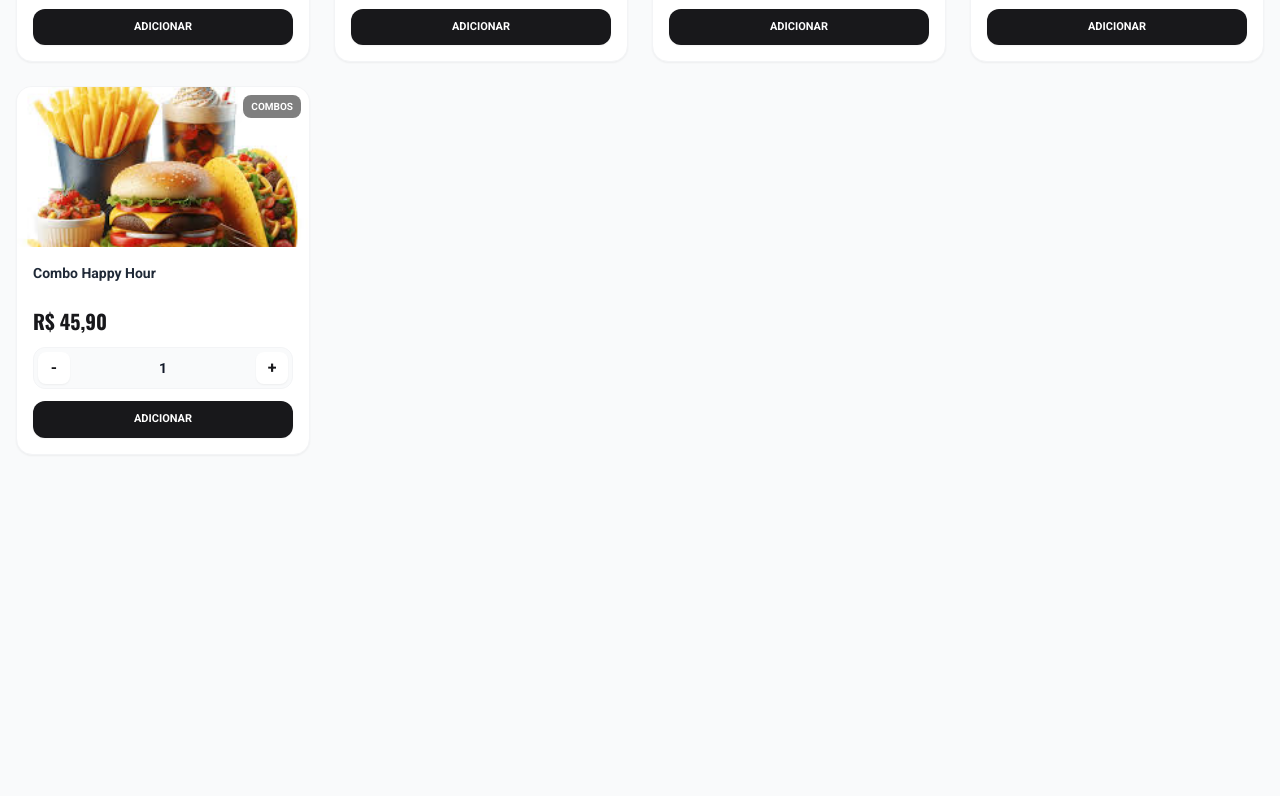
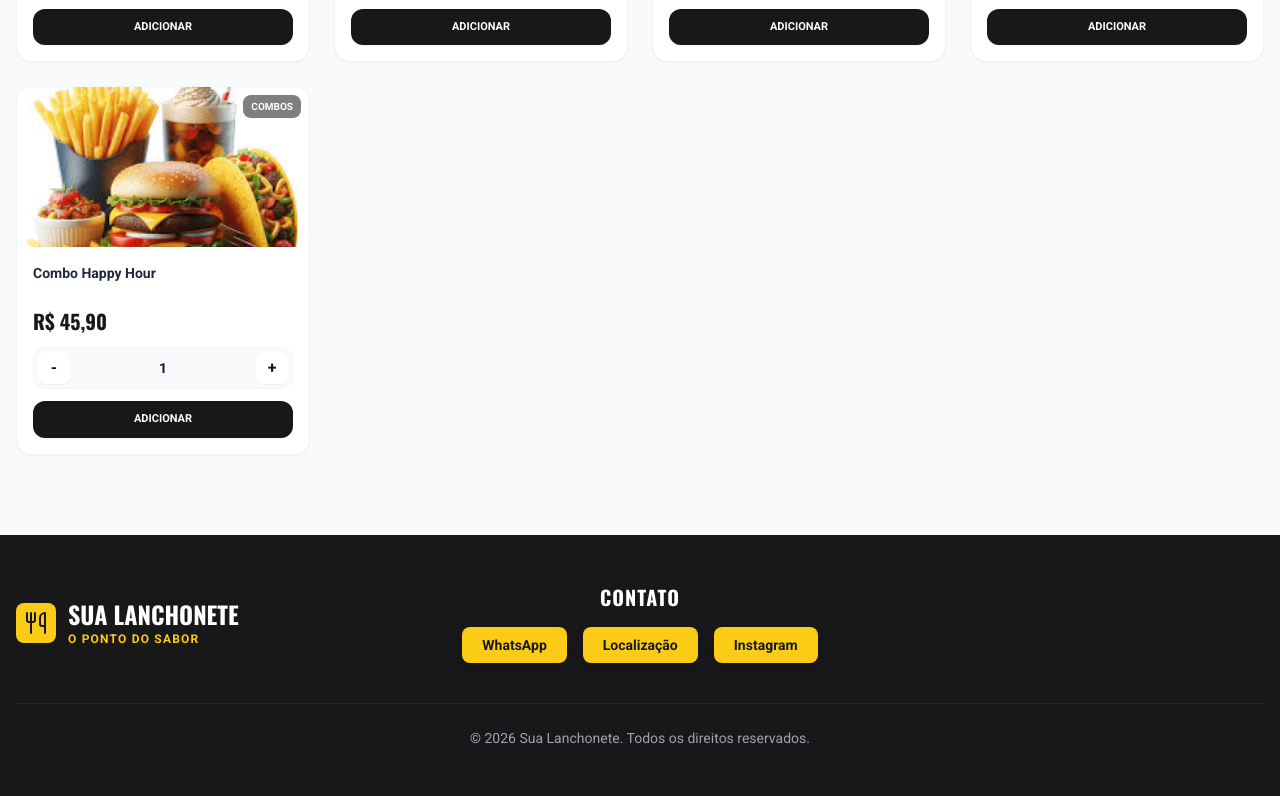
Before and after one commit to srWESS/sua-lanchonete, a plain HTML site: page index.html in a window 1280 px wide. Shown: the part 4042-4838 px from the top of the page. Before the commit the page ends 4529 px from the top, so only its background shows below. Drawn offline with nearby package versions, Linux system fonts and the light colour scheme.

Commit message:
adicionado área de contatos e rodapé

```diff
--- a/index.html
+++ b/index.html
@@ -78,6 +78,44 @@
             <!-- Produtos inseridos via JS -->
         </div>
     </main>
+
+    <!-- Rodapé -->
+    <footer class="bg-zinc-900 text-white py-12 mt-12">
+        <div class="container mx-auto px-4">
+            <!-- Grid Layout: 3 colunas no desktop para centralização perfeita do meio -->
+            <div class="flex flex-col md:grid md:grid-cols-3 items-center gap-8">
+
+                <!-- 1. Logotipo (Esquerda) -->
+                <div class="flex items-center gap-3 md:justify-start w-full">
+                    <div class="bg-yellow-400 p-2 rounded-lg text-zinc-900">
+                        <svg xmlns="http://www.w3.org/2000/svg" width="24" height="24" viewBox="0 0 24 24" fill="none" stroke="currentColor" stroke-width="2" stroke-linecap="round" stroke-linejoin="round"><path d="M3 2v7c0 1.1.9 2 2 2h4a2 2 0 0 0 2-2V2"/><path d="M7 2v20"/><path d="M21 15V2v0a5 5 0 0 0-5 5v6c0 1.1.9 2 2 2h3Zm0 0v7"/></svg>
+                    </div>
+                    <div class="leading-none">
+                        <span class="font-brand text-2xl font-bold block text-white">SUA LANCHONETE</span>
+                        <span class="text-yellow-400 text-xs uppercase tracking-widest font-bold">O Ponto do Sabor</span>
+                    </div>
+                </div>
+
+                <!-- 2. Contato (Centro) -->
+                <div class="flex flex-col items-center w-full">
+                    <h3 class="text-xl font-brand font-bold uppercase mb-4 text-white tracking-wider">CONTATO</h3>
+                    <div class="flex gap-4">
+                        <a href="https://wa.me/5511991854713" target="_blank" class="bg-yellow-400 text-zinc-900 px-5 py-2 rounded-lg font-bold text-sm hover:bg-yellow-500 transition-colors shadow-lg">WhatsApp</a>
+                        <a href="https://www.google.com/maps/search/?api=1&query=Avenida+Atlântica,+Jardim+Revista,+Suzano+-+SP,+519" target="_blank" class="bg-yellow-400 text-zinc-900 px-5 py-2 rounded-lg font-bold text-sm hover:bg-yellow-500 transition-colors shadow-lg">Localização</a>
+                        <a href="https://www.instagram.com/owess.92?utm_source=ig_web_button_share_sheet&igsh=ZDNlZDc0MzIxNw==" target="_blank" class="bg-yellow-400 text-zinc-900 px-5 py-2 rounded-lg font-bold text-sm hover:bg-yellow-500 transition-colors shadow-lg">Instagram</a>
+                    </div>
+                </div>
+
+                <!-- 3. Espaço vazio (Direita) para equilibrar o grid no desktop -->
+                <div class="hidden md:block"></div>
+            </div>
+
+            <!-- Copyright -->
+            <div class="border-t border-zinc-800 mt-10 pt-6 text-center">
+                <p class="text-gray-400 text-sm">© 2026 Sua Lanchonete. Todos os direitos reservados.</p>
+            </div>
+        </div>
+    </footer>
 
     <!-- Carrinho Lateral -->
     <div id="cart-sidebar" class="fixed inset-y-0 right-0 w-full sm:w-[400px] bg-white shadow-2xl z-[100] transform translate-x-full transition-transform duration-300 flex flex-col">
```
